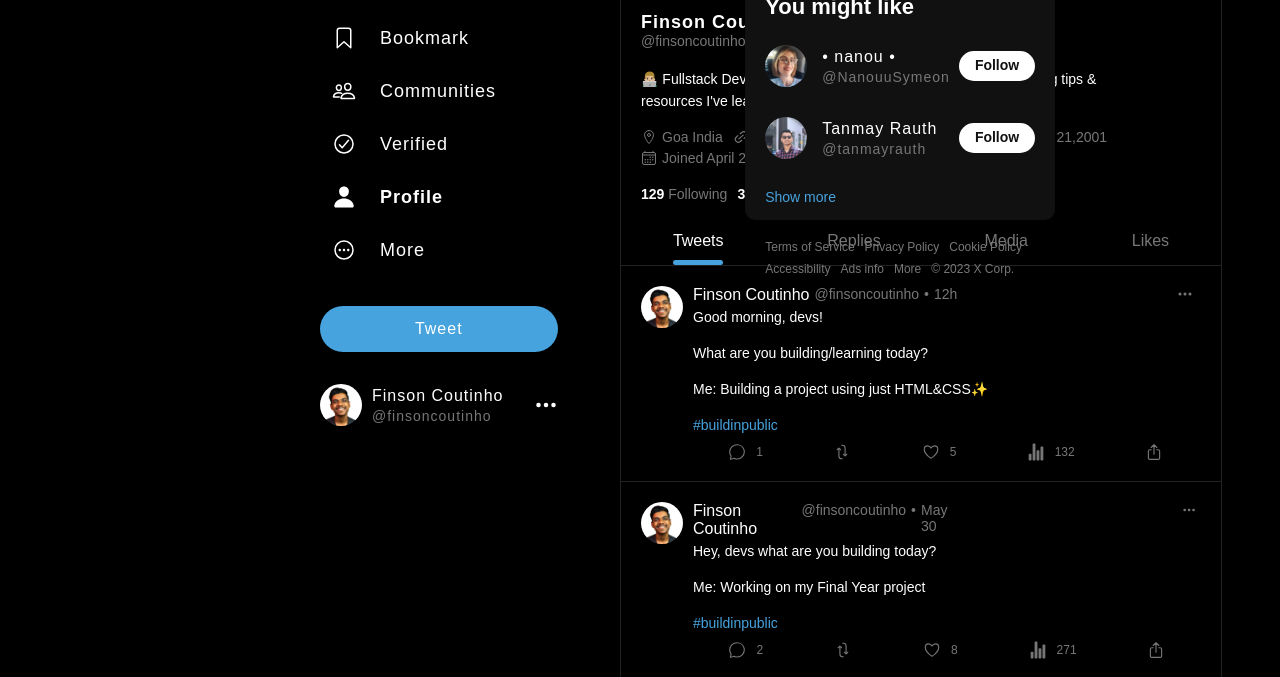
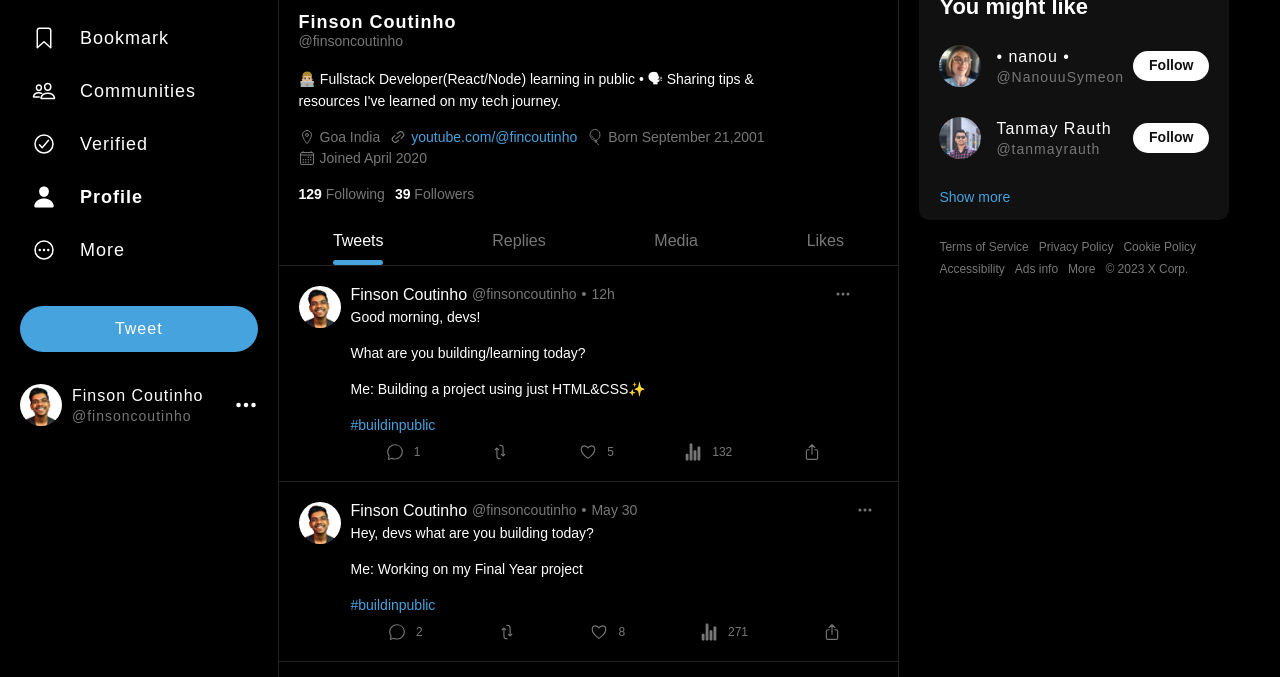
Before and after one commit to finsoncoutinho/Twitter-HTML-CSS, a plain HTML site: page index.html in a window 1280 px wide. Shown: the part 325-1002 px from the top of the page. Drawn offline with nearby package versions, Linux system fonts and the light colour scheme.

Commit message:
fixed bug

```diff
--- a/style.css
+++ b/style.css
@@ -22,7 +22,8 @@ body {
 
 .twitter {
   display: flex;
-  margin: 0 30rem;
+  max-width: 130rem;
+  margin: 0 auto;
 }
 .heading-primary {
   font-size: 1.8rem;
@@ -64,7 +65,7 @@ body {
   display: flex;
   flex-direction: column;
   gap: 3.2rem;
-  position: fixed;
+  /* position: fixed; */
 }
 
 .main-nav-icon {
@@ -153,7 +154,7 @@ body {
 
 .main {
   display: flex;
-  margin-left: 32rem;
+  /* margin-left: 32rem; */
 }
 
 .section-profile {
@@ -366,8 +367,8 @@ body {
 /***************************/
 
 .section-extra {
-  position: fixed;
-  right: 16%;
+  /* position: fixed;
+  right: 16%; */
   padding: 2rem;
   display: flex;
   flex-direction: column;
```
